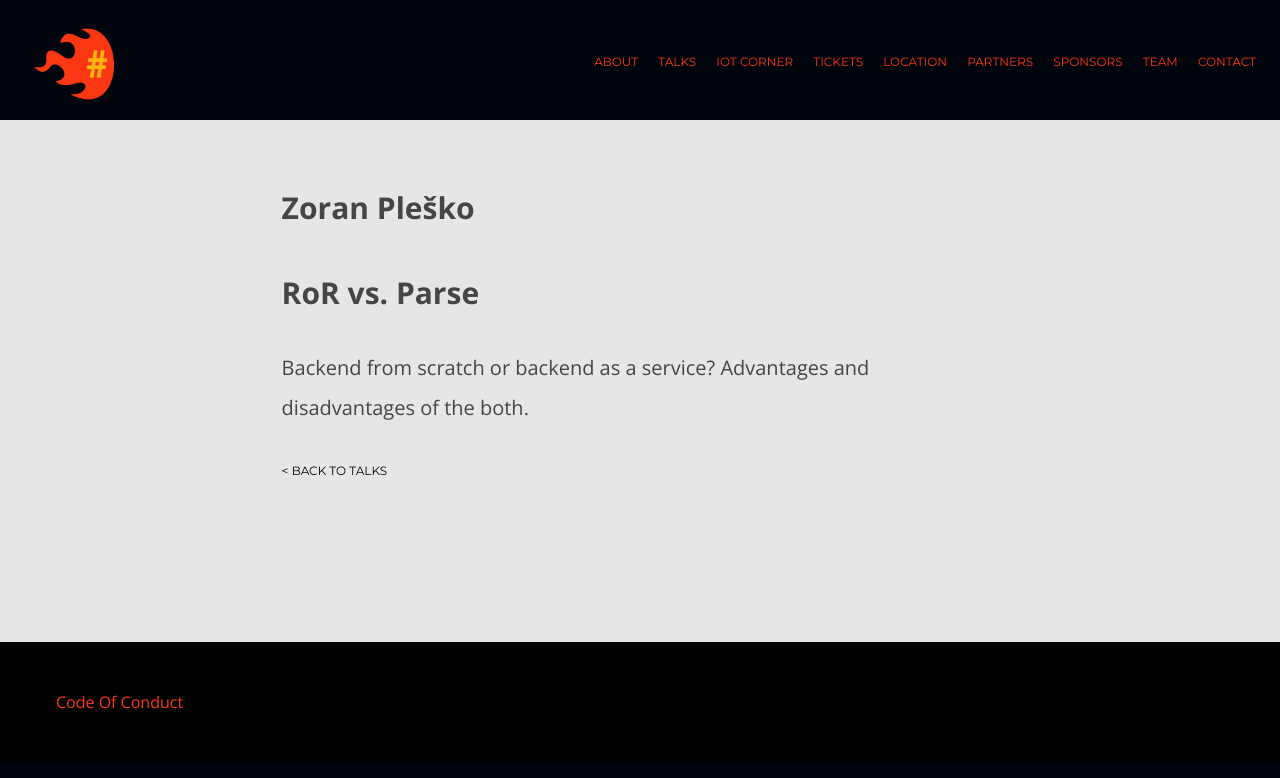
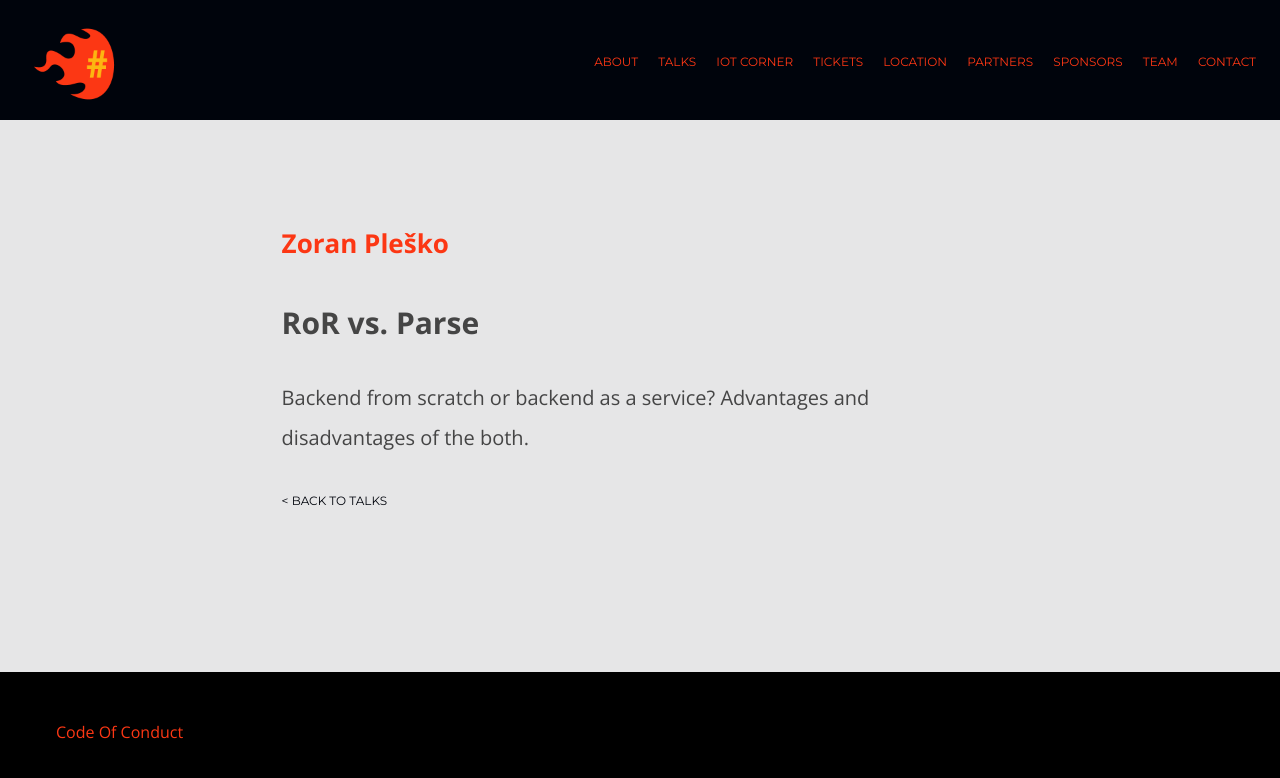
Before and after one commit to webcampsi/mb2015, a Jekyll site: the page built from _posts/2015-02-21-Zoran-Plesko.md, in a window 1280 px wide. Shown: the top 778 px of the page. Built offline with Jekyll 4.4.1, drawn with Linux system fonts in a browser that asks for light colours.

Commit message:
some styling on talks descriptions

```diff
--- a/_layouts/talks.html
+++ b/_layouts/talks.html
@@ -4,7 +4,7 @@ layout: default
 
 <section class="slide">
 	<div class="content">
-		<h1>{{ page.name }}</h1>
+		<h1 class="talker-page-name">{{ page.name }}</h1>
 		<h2>{{ page.title }}</h2>
 		<div>
 			{{ content }}
--- a/assets/stylesheet/_sass/_talks.scss
+++ b/assets/stylesheet/_sass/_talks.scss
@@ -44,3 +44,15 @@
 	background-color:rgba($white-trans, .5);
 	padding:10px;
 }
+
+.talker-page-name {
+	margin-top:50px;
+	font: {
+		size: 1.3em;
+		weight: 700;
+		family: $body-font;
+	};
+	padding: 0.5em 0 0;
+	color: $primary-color;
+	position:relative;
+}
```
